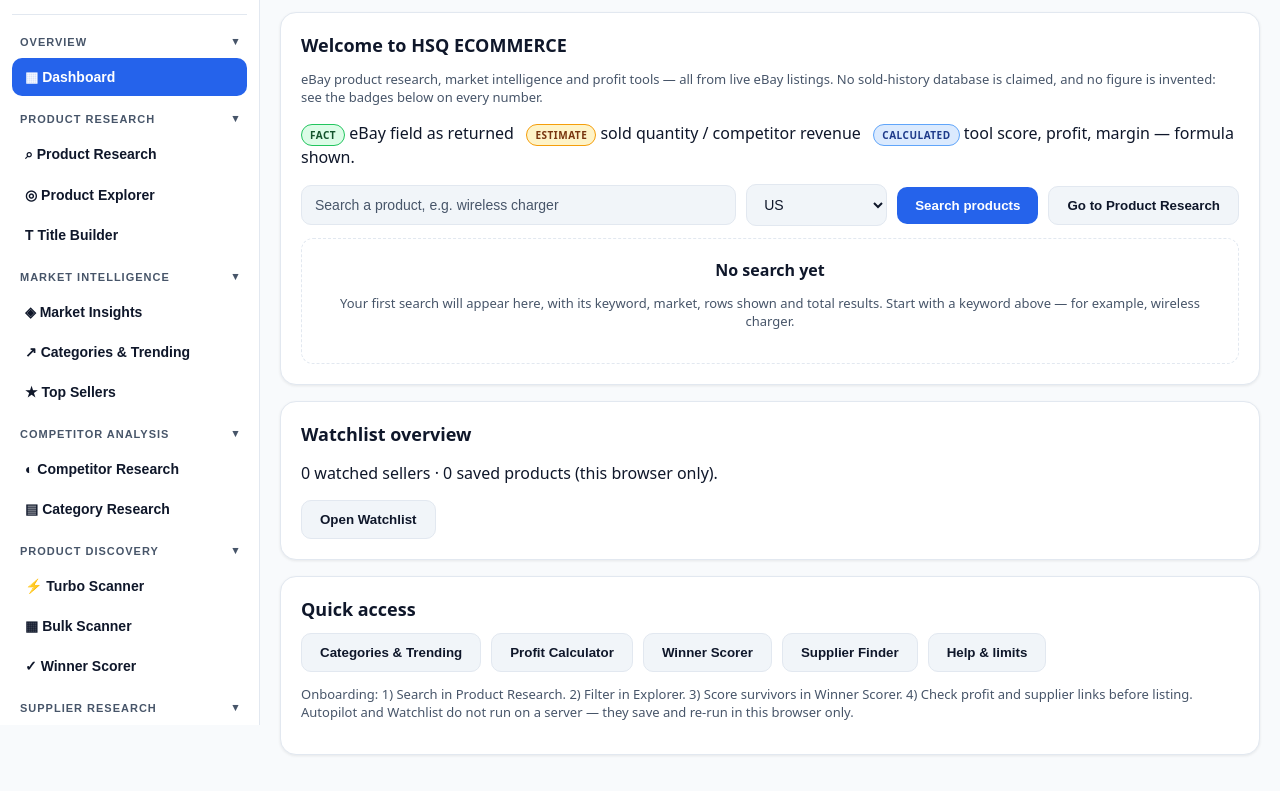
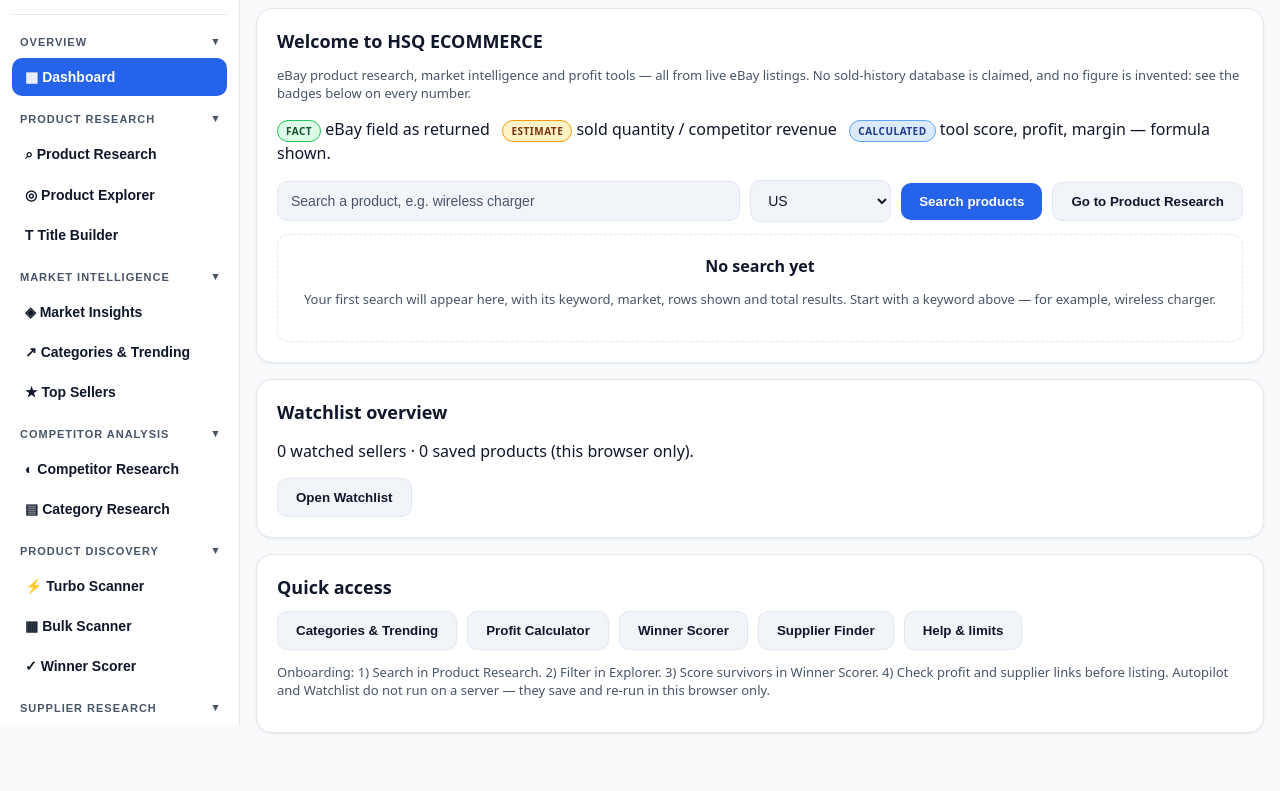
Before and after one commit to mariyamkahonyarr-afk/ebay-public-research-tool, a website: page index.html in a window 1280 px wide. Shown: the part 75-866 px from the top of the page. After the commit the page ends 840 px from the top, so only its background shows below. Drawn offline with Linux system fonts and the light colour scheme.

Commit message:
Update index.html

```diff
--- a/index.html
+++ b/index.html
@@ -34,7 +34,11 @@
 .ctx{flex:1;min-width:260px;background:var(--surface);border:1px solid var(--line);border-radius:12px;padding:10px 12px;font-size:13px}
 .ctx b{font-size:13px}
 .ctx span{color:var(--muted)}
-.layout{max-width:1280px;margin:0 auto;padding:20px}
+/* DESKTOP-FIRST (HSQ requirement, 2 Nov 2026): optimised for 1366x768, 1440x900, 1920x1080. Mobile stays basic only — no mobile-first redesign. */
+.layout{max-width:1600px;margin:0 auto;padding:20px 24px}
+@media(min-width:1920px){.layout{max-width:1720px;padding:24px 32px}.stats{grid-template-columns:repeat(7,1fr)}}
+@media(max-width:1440px){.layout{max-width:1360px;padding:20px}}
+@media(max-width:1366px){.sidebar{width:240px;flex-basis:240px}.layout{padding:16px}}
 .card{background:var(--surface);border:1px solid var(--line);border-radius:16px;padding:20px;margin-bottom:16px;box-shadow:0 1px 3px rgba(0,0,0,.08)}
 .card h2{margin:0 0 6px;font-size:18px}
 .muted{color:var(--muted);font-size:13px}
```
